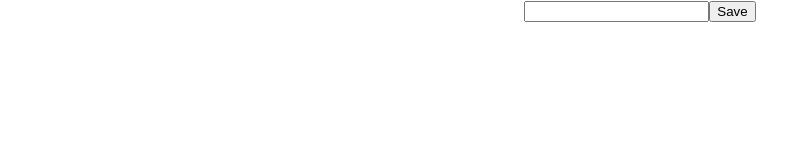
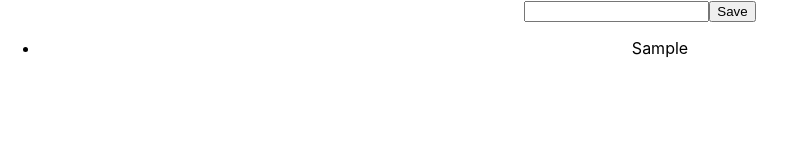
Before and after one commit to ozzkan-burak/redux-toolkit-practice, a React (Create React App) app: page / in a window 1280 px wide. Both pictures are taken after typing "Sample" into the empty fields and a click on the button "Save". Shown: the top 160 px of the page, without its empty margins (0-796 px from the left). Built offline with nearby package versions, Linux system fonts and the light colour scheme.

Commit message:
episode6

```diff
--- a/src/App.tsx
+++ b/src/App.tsx
@@ -5,12 +5,13 @@ import { useAppDispatch, useAppSelector } from './store';
 
 function App() {
   const todos = useAppSelector(state => state.todos)
+  console.log('TODOS:',todos)
   const [title, setTitle] = useState("")
 
   const dispatch = useAppDispatch();
 
   const onSave = () => {
-    dispatch(add("title"));
+    dispatch(add(title));
     setTitle("");
   }
 
@@ -19,8 +20,8 @@ function App() {
       <input name="title" value={title} onChange={(e) => setTitle(e.currentTarget.value)} />
       <button onClick={onSave}>Save</button>
       <ul>
-        {todos.map((todo)=> console.log(todo)
-        )}
+        {todos.map((todo)=> (<li key={todo.id}>{todo.title}</li>))}
+
       </ul>
     </div>
   );
--- a/src/features/todotSlice.ts
+++ b/src/features/todotSlice.ts
@@ -1,5 +1,5 @@
 import { createSlice, PayloadAction } from "@reduxjs/toolkit";
-import {v4 as uuid} from "uuid";
+import {v4} from "uuid";
 
 export interface Todo {
   id: string;
@@ -14,7 +14,7 @@ const todoSlice = createSlice({
   initialState,
   reducers: {
     add: (state: any, action: PayloadAction<string>) => {
-      const newTodo = { id:uuid, title: action.payload, completed: false }
+      const newTodo = { id:v4(), title: action.payload, completed: false }
       state.push(newTodo)
     }
   }
```
